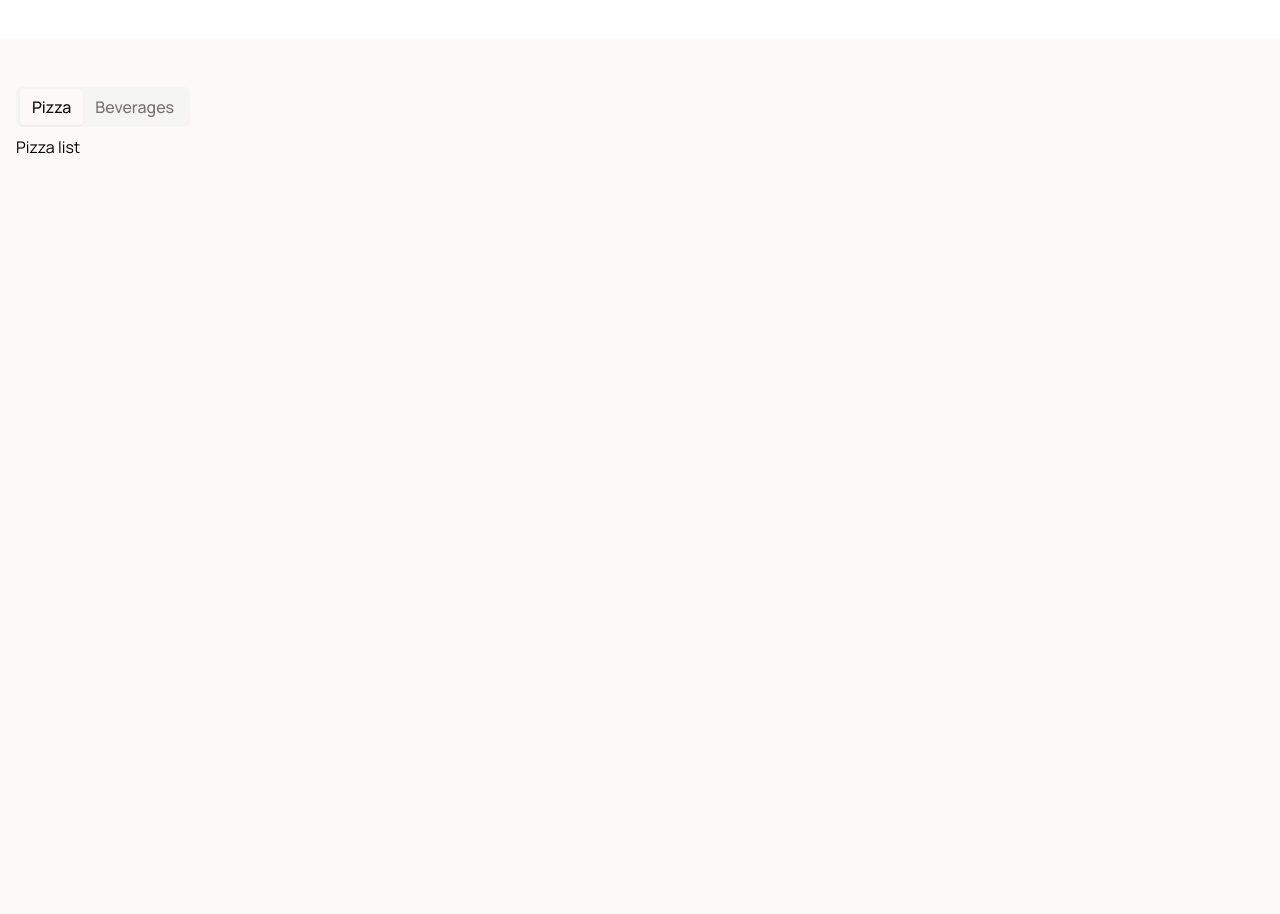
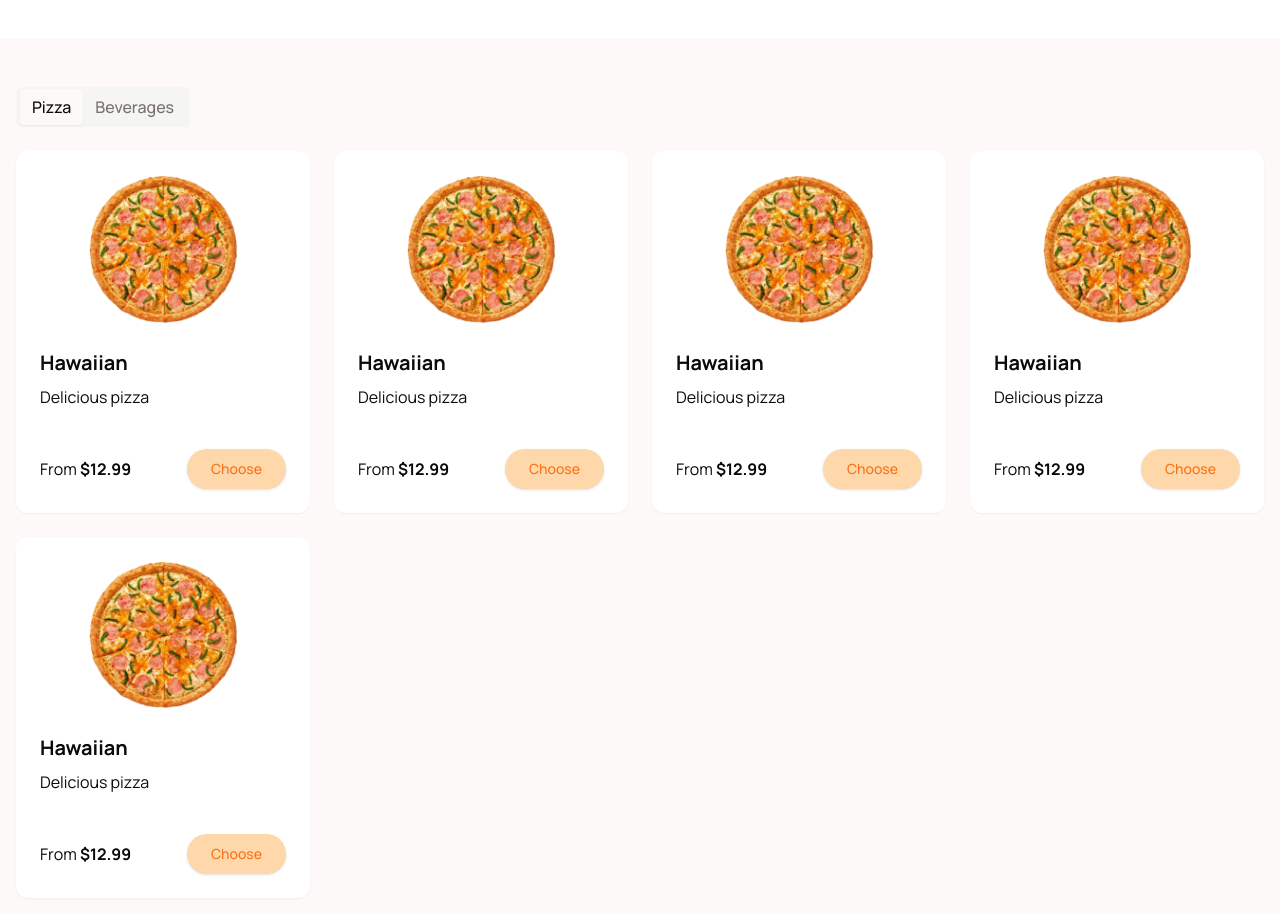
Before and after one commit to ishat005/NextJS-LandingApp, a Next.js app: page / in a window 1280 px wide. Shown: the part 740-1654 px from the top of the page. Before the commit the page ends 947 px from the top, so only its background shows below. Built offline with nearby package versions, Linux system fonts and the light colour scheme.

Commit message:
created product cards

```diff
--- /dev/null
+++ b/src/app/(home)/components/ProductCard.tsx
@@ -0,0 +1,51 @@
+import React from "react";
+import Image from "next/image";
+import {
+  Card,
+  CardContent,
+  CardDescription,
+  CardFooter,
+  CardHeader,
+  CardTitle,
+} from "@/components/ui/card";
+import { Button } from "@/components/ui/button";
+
+export type Product = {
+  id: string;
+  name: string;
+  description: string;
+  image: string;
+  price: number;
+};
+
+type PropTypes = {
+  product: Product;
+};
+
+const ProductCard = ({ product }: PropTypes) => {
+  return (
+    <Card className="border-none rounded-xl">
+      <CardHeader className="flex items-center justify-center">
+        <Image src={product.image} width={150} height={150} alt="pizza-main" />
+      </CardHeader>
+      <CardContent>
+        <h2 className="text-xl font-bold">{product.name}</h2>
+        <p className="mt-2">{product.description}</p>
+      </CardContent>
+      <CardFooter className="flex items-center justify-between mt-4">
+        <p>
+          <span>From </span>
+          <span className="font-bold">${product.price}</span>
+        </p>
+        <Button
+          className="bg-orange-200 hover:bg-orange-300 text-orange-500 px-6 py-2 rounded-full shadow
+        hover:shadow-lg outline-none focus:outline-none ease-linear transition-all duration-150"
+        >
+          Choose
+        </Button>
+      </CardFooter>
+    </Card>
+  );
+};
+
+export default ProductCard;
--- a/src/app/(home)/page.tsx
+++ b/src/app/(home)/page.tsx
@@ -1,7 +1,45 @@
 import { Button } from "@/components/ui/button";
 import Image from "next/image";
 import { Tabs, TabsContent, TabsList, TabsTrigger } from "@/components/ui/tabs";
+import ProductCard, { Product } from "./components/ProductCard";
 
+const products: Product[] = [
+  {
+    id: "1",
+    name: "Hawaiian",
+    description: "Delicious pizza",
+    image: "/pizza-main.png",
+    price: 12.99,
+  },
+  {
+    id: "2",
+    name: "Hawaiian",
+    description: "Delicious pizza",
+    image: "/pizza-main.png",
+    price: 12.99,
+  },
+  {
+    id: "3",
+    name: "Hawaiian",
+    description: "Delicious pizza",
+    image: "/pizza-main.png",
+    price: 12.99,
+  },
+  {
+    id: "4",
+    name: "Hawaiian",
+    description: "Delicious pizza",
+    image: "/pizza-main.png",
+    price: 12.99,
+  },
+  {
+    id: "5",
+    name: "Hawaiian",
+    description: "Delicious pizza",
+    image: "/pizza-main.png",
+    price: 12.99,
+  },
+];
 export default function Home() {
   return (
     <>
@@ -33,7 +71,7 @@ export default function Home() {
 
       <section>
         <div className="container py-12">
-          <Tabs defaultValue="pizza" className="w-[400px]">
+          <Tabs defaultValue="pizza">
             <TabsList>
               <TabsTrigger className="text-md" value="pizza">
                 Pizza
@@ -42,8 +80,20 @@ export default function Home() {
                 Beverages
               </TabsTrigger>
             </TabsList>
-            <TabsContent value="pizza">Pizza list</TabsContent>
-            <TabsContent value="beverages">Beverages list</TabsContent>
+            <TabsContent value="pizza">
+              <div className="grid grid-cols-4 gap-6 mt-6">
+                {products.map((product) => (
+                  <ProductCard key={product.id} product={product} />
+                ))}
+              </div>
+            </TabsContent>
+            <TabsContent value="beverages">
+              <div className="grid grid-cols-4 gap-6 mt-6">
+                {products.map((product) => (
+                  <ProductCard key={product.id} product={product} />
+                ))}
+              </div>
+            </TabsContent>
           </Tabs>
         </div>
       </section>
--- /dev/null
+++ b/src/components/ui/card.tsx
@@ -0,0 +1,79 @@
+import * as React from "react"
+
+import { cn } from "@/lib/utils"
+
+const Card = React.forwardRef<
+  HTMLDivElement,
+  React.HTMLAttributes<HTMLDivElement>
+>(({ className, ...props }, ref) => (
+  <div
+    ref={ref}
+    className={cn(
+      "rounded-lg border bg-card text-card-foreground shadow-sm",
+      className
+    )}
+    {...props}
+  />
+))
+Card.displayName = "Card"
+
+const CardHeader = React.forwardRef<
+  HTMLDivElement,
+  React.HTMLAttributes<HTMLDivElement>
+>(({ className, ...props }, ref) => (
+  <div
+    ref={ref}
+    className={cn("flex flex-col space-y-1.5 p-6", className)}
+    {...props}
+  />
+))
+CardHeader.displayName = "CardHeader"
+
+const CardTitle = React.forwardRef<
+  HTMLDivElement,
+  React.HTMLAttributes<HTMLDivElement>
+>(({ className, ...props }, ref) => (
+  <div
+    ref={ref}
+    className={cn(
+      "text-2xl font-semibold leading-none tracking-tight",
+      className
+    )}
+    {...props}
+  />
+))
+CardTitle.displayName = "CardTitle"
+
+const CardDescription = React.forwardRef<
+  HTMLDivElement,
+  React.HTMLAttributes<HTMLDivElement>
+>(({ className, ...props }, ref) => (
+  <div
+    ref={ref}
+    className={cn("text-sm text-muted-foreground", className)}
+    {...props}
+  />
+))
+CardDescription.displayName = "CardDescription"
+
+const CardContent = React.forwardRef<
+  HTMLDivElement,
+  React.HTMLAttributes<HTMLDivElement>
+>(({ className, ...props }, ref) => (
+  <div ref={ref} className={cn("p-6 pt-0", className)} {...props} />
+))
+CardContent.displayName = "CardContent"
+
+const CardFooter = React.forwardRef<
+  HTMLDivElement,
+  React.HTMLAttributes<HTMLDivElement>
+>(({ className, ...props }, ref) => (
+  <div
+    ref={ref}
+    className={cn("flex items-center p-6 pt-0", className)}
+    {...props}
+  />
+))
+CardFooter.displayName = "CardFooter"
+
+export { Card, CardHeader, CardFooter, CardTitle, CardDescription, CardContent }
```
